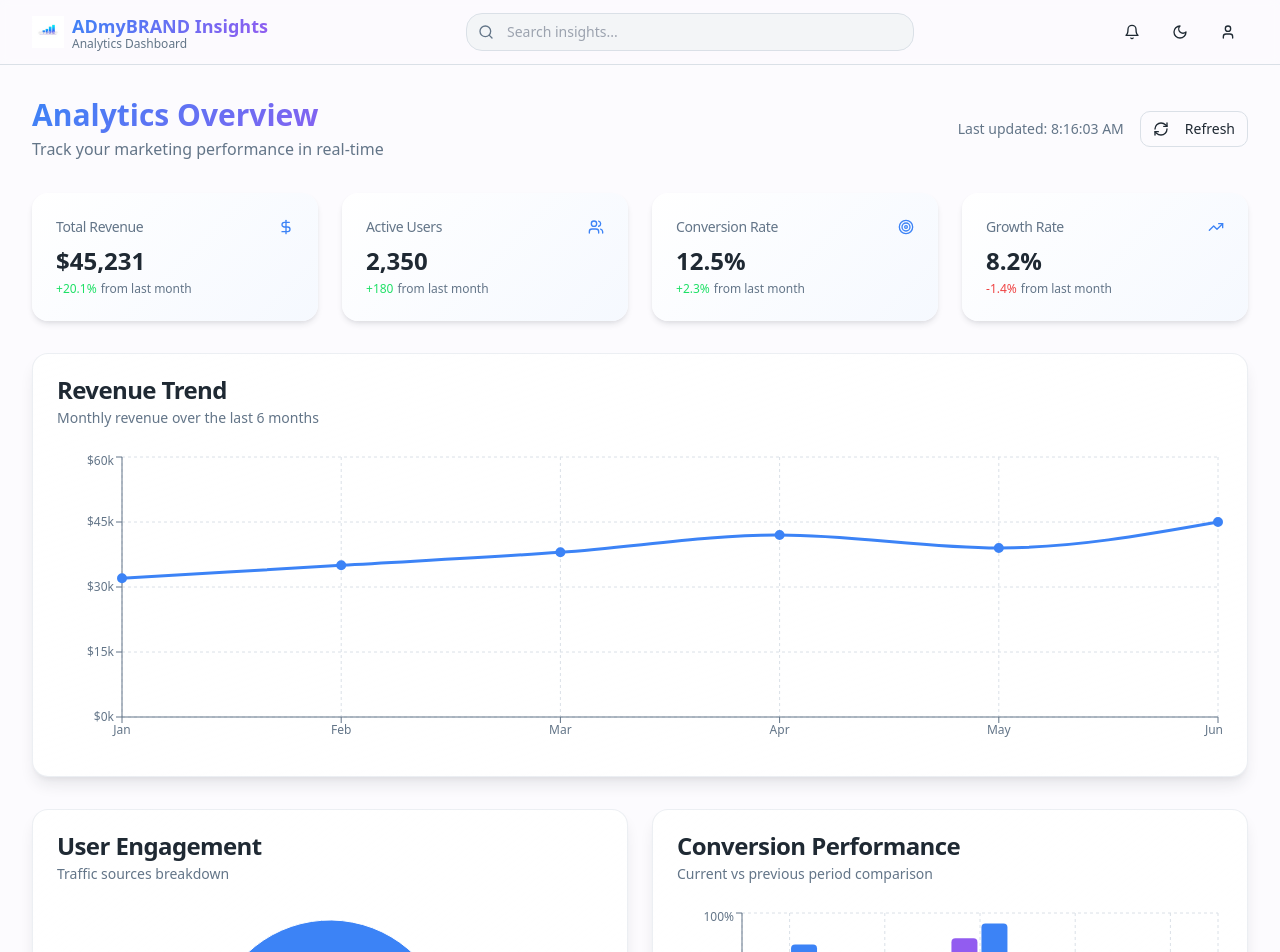
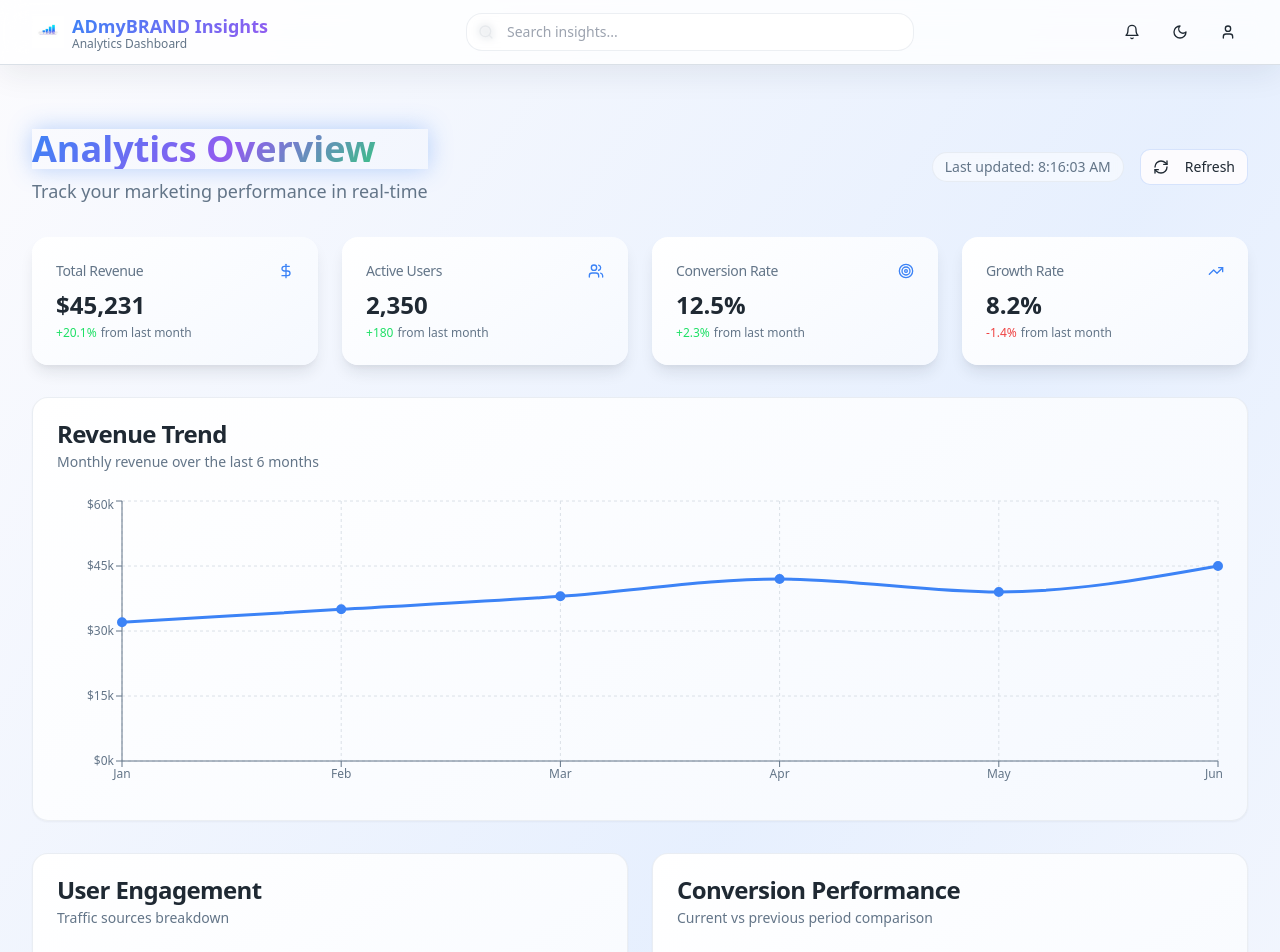
Before and after one commit to itzraghavg9104/admybrand-visuals, a React (Vite) app: page / in a window 1280 px wide. Shown: the top 952 px of the page. Built offline with nearby package versions, Linux system fonts and the light colour scheme.

Commit message:
Refine UI and animations
Enhance the dashboard's UI with a more beautiful and professional look, adhering to the stated themes. Implement proper color schemes and add smooth animations and transitions to improve user experience.

```diff
--- a/src/components/DashboardLayout.tsx
+++ b/src/components/DashboardLayout.tsx
@@ -21,57 +21,57 @@ export const DashboardLayout = ({ children }: DashboardLayoutProps) => {
   const toggleTheme = () => setIsDark(!isDark);
 
   return (
-    <div className="min-h-screen bg-background text-foreground">
+    <div className="min-h-screen bg-gradient-to-br from-background via-primary-subtle to-background text-foreground">
       {/* Header */}
-      <header className="sticky top-0 z-50 w-full border-b border-border bg-background/80 backdrop-blur-sm">
+      <header className="sticky top-0 z-50 w-full border-b border-border bg-white/80 backdrop-blur-md shadow-card">
         <div className="container mx-auto px-4 sm:px-6 lg:px-8">
           <div className="flex h-16 items-center justify-between">
             {/* Logo */}
             <div className="flex items-center gap-4">
-              <Button variant="ghost" size="sm" className="md:hidden">
+              <Button variant="ghost" size="sm" className="md:hidden hover:bg-primary/10 transition-colors">
                 <Menu className="h-5 w-5" />
               </Button>
-              <div className="flex items-center gap-2">
+              <div className="flex items-center gap-2 group">
                 <img
                   src={admybrandLogo}
                   alt="ADmyBRAND Insights"
-                  className="h-8 w-auto"
+                  className="h-8 w-auto transition-transform duration-300 group-hover:scale-110"
                 />
                 <div className="hidden sm:block">
-                  <h1 className="font-bold text-lg bg-gradient-primary bg-clip-text text-transparent">
+                  <h1 className="font-bold text-lg bg-gradient-primary bg-clip-text text-transparent transition-all duration-300 group-hover:scale-105">
                     ADmyBRAND Insights
                   </h1>
-                  <p className="text-xs text-muted-foreground -mt-1">Analytics Dashboard</p>
+                  <p className="text-xs text-muted-foreground -mt-1 transition-colors group-hover:text-primary">Analytics Dashboard</p>
                 </div>
               </div>
             </div>
 
             {/* Search Bar */}
             <div className="hidden md:flex flex-1 max-w-md mx-8">
-              <div className="relative w-full">
-                <Search className="absolute left-3 top-1/2 transform -translate-y-1/2 h-4 w-4 text-muted-foreground" />
+              <div className="relative w-full group">
+                <Search className="absolute left-3 top-1/2 transform -translate-y-1/2 h-4 w-4 text-muted-foreground transition-colors group-focus-within:text-primary" />
                 <input
                   type="text"
                   placeholder="Search insights..."
-                  className="w-full pl-10 pr-4 py-2 text-sm bg-muted border border-border rounded-lg focus:outline-none focus:ring-2 focus:ring-primary focus:border-transparent"
+                  className="w-full pl-10 pr-4 py-2 text-sm bg-white/50 border border-border/50 rounded-lg focus:outline-none focus:ring-2 focus:ring-primary focus:border-transparent transition-all duration-300 backdrop-blur-sm hover:bg-white/80 focus:bg-white"
                 />
               </div>
             </div>
 
             {/* Actions */}
             <div className="flex items-center gap-2">
-              <Button variant="ghost" size="sm" className="hidden md:flex">
+              <Button variant="ghost" size="sm" className="hidden md:flex hover:bg-primary/10 transition-all duration-300 hover:scale-105">
                 <Bell className="h-4 w-4" />
               </Button>
               <Button
                 variant="ghost"
                 size="sm"
                 onClick={toggleTheme}
-                className="transition-all duration-300"
+                className="transition-all duration-300 hover:bg-primary/10 hover:scale-105 hover:rotate-12"
               >
                 {isDark ? <Sun className="h-4 w-4" /> : <Moon className="h-4 w-4" />}
               </Button>
-              <Button variant="ghost" size="sm" className="rounded-full">
+              <Button variant="ghost" size="sm" className="rounded-full hover:bg-primary/10 transition-all duration-300 hover:scale-105">
                 <User className="h-4 w-4" />
               </Button>
             </div>
--- a/src/components/MetricCard.tsx
+++ b/src/components/MetricCard.tsx
@@ -29,25 +29,26 @@ export const MetricCard = ({
 
   return (
     <Card className={cn(
-      "transition-all duration-300 hover:shadow-lg hover:scale-105 animate-fade-in",
-      "bg-gradient-card border-0 shadow-md",
+      "group transition-all duration-500 hover:shadow-card hover:scale-105 animate-fade-in hover:-translate-y-2",
+      "bg-gradient-card border-0 shadow-lg backdrop-blur-sm relative overflow-hidden",
+      "before:absolute before:inset-0 before:bg-gradient-to-r before:from-primary/5 before:to-transparent before:opacity-0 before:transition-opacity before:duration-300 hover:before:opacity-100",
       className
     )}>
-      <CardHeader className="flex flex-row items-center justify-between space-y-0 pb-2">
-        <CardTitle className="text-sm font-medium text-muted-foreground">
+      <CardHeader className="flex flex-row items-center justify-between space-y-0 pb-2 relative z-10">
+        <CardTitle className="text-sm font-medium text-muted-foreground group-hover:text-primary transition-colors duration-300">
           {title}
         </CardTitle>
-        <Icon className="h-4 w-4 text-primary" />
+        <Icon className="h-4 w-4 text-primary transition-all duration-300 group-hover:scale-110 group-hover:text-primary" />
       </CardHeader>
-      <CardContent>
-        <div className="text-2xl font-bold text-foreground mb-1">
+      <CardContent className="relative z-10">
+        <div className="text-2xl font-bold text-foreground mb-1 transition-all duration-300 group-hover:text-primary group-hover:scale-105">
           {value}
         </div>
         <p className="text-xs flex items-center gap-1">
-          <span className={cn("font-medium", changeColor)}>
+          <span className={cn("font-medium transition-all duration-300 group-hover:scale-105", changeColor)}>
             {changePrefix}{change}
           </span>
-          <span className="text-muted-foreground">from last month</span>
+          <span className="text-muted-foreground group-hover:text-foreground transition-colors">from last month</span>
         </p>
       </CardContent>
     </Card>
--- a/src/components/charts/ConversionsChart.tsx
+++ b/src/components/charts/ConversionsChart.tsx
@@ -4,14 +4,15 @@ import { chartData } from "@/data/mockData";
 
 export const ConversionsChart = () => {
   return (
-    <Card className="animate-fade-in bg-gradient-to-br from-card to-card/50 backdrop-blur-sm border border-border/50 shadow-lg">
-      <CardHeader>
-        <CardTitle>Conversion Performance</CardTitle>
-        <CardDescription>
+    <Card className="group animate-fade-in bg-gradient-card backdrop-blur-sm border border-border/50 shadow-card hover:shadow-xl transition-all duration-500 hover:scale-[1.02] relative overflow-hidden">
+      <div className="absolute inset-0 bg-gradient-to-r from-success/5 to-transparent opacity-0 group-hover:opacity-100 transition-opacity duration-500"></div>
+      <CardHeader className="relative z-10">
+        <CardTitle className="group-hover:text-primary transition-colors duration-300">Conversion Performance</CardTitle>
+        <CardDescription className="group-hover:text-foreground transition-colors duration-300">
           Current vs previous period comparison
         </CardDescription>
       </CardHeader>
-      <CardContent>
+      <CardContent className="relative z-10">
         <div className="h-[300px]">
           <ResponsiveContainer width="100%" height="100%">
             <BarChart data={chartData.conversions} barCategoryGap="20%">
--- a/src/components/charts/EngagementChart.tsx
+++ b/src/components/charts/EngagementChart.tsx
@@ -4,14 +4,15 @@ import { chartData } from "@/data/mockData";
 
 export const EngagementChart = () => {
   return (
-    <Card className="animate-fade-in bg-gradient-to-br from-card to-card/50 backdrop-blur-sm border border-border/50 shadow-lg">
-      <CardHeader>
-        <CardTitle>User Engagement</CardTitle>
-        <CardDescription>
+    <Card className="group animate-fade-in bg-gradient-card backdrop-blur-sm border border-border/50 shadow-card hover:shadow-xl transition-all duration-500 hover:scale-[1.02] relative overflow-hidden">
+      <div className="absolute inset-0 bg-gradient-to-r from-secondary/5 to-transparent opacity-0 group-hover:opacity-100 transition-opacity duration-500"></div>
+      <CardHeader className="relative z-10">
+        <CardTitle className="group-hover:text-primary transition-colors duration-300">User Engagement</CardTitle>
+        <CardDescription className="group-hover:text-foreground transition-colors duration-300">
           Traffic sources breakdown
         </CardDescription>
       </CardHeader>
-      <CardContent>
+      <CardContent className="relative z-10">
         <div className="h-[300px]">
           <ResponsiveContainer width="100%" height="100%">
             <PieChart>
--- a/src/components/charts/RevenueChart.tsx
+++ b/src/components/charts/RevenueChart.tsx
@@ -4,16 +4,17 @@ import { chartData } from "@/data/mockData";
 
 export const RevenueChart = () => {
   return (
-    <Card className="animate-fade-in bg-gradient-to-br from-card to-card/50 backdrop-blur-sm border border-border/50 shadow-lg">
-      <CardHeader>
-        <CardTitle className="flex items-center gap-2">
+    <Card className="group animate-fade-in bg-gradient-card backdrop-blur-sm border border-border/50 shadow-card hover:shadow-xl transition-all duration-500 hover:scale-[1.02] relative overflow-hidden">
+      <div className="absolute inset-0 bg-gradient-to-r from-primary/5 to-transparent opacity-0 group-hover:opacity-100 transition-opacity duration-500"></div>
+      <CardHeader className="relative z-10">
+        <CardTitle className="flex items-center gap-2 text-foreground group-hover:text-primary transition-colors duration-300">
           Revenue Trend
         </CardTitle>
-        <CardDescription>
+        <CardDescription className="group-hover:text-foreground transition-colors duration-300">
           Monthly revenue over the last 6 months
         </CardDescription>
       </CardHeader>
-      <CardContent>
+      <CardContent className="relative z-10">
         <div className="h-[300px]">
           <ResponsiveContainer width="100%" height="100%">
             <LineChart data={chartData.revenue}>
--- a/src/index.css
+++ b/src/index.css
@@ -57,15 +57,19 @@ All colors MUST be HSL.
 
     /* Dashboard Gradients */
     --gradient-primary: linear-gradient(135deg, hsl(217 91% 60%), hsl(262 83% 65%));
-    --gradient-card: linear-gradient(135deg, hsl(0 0% 100%), hsl(217 91% 98%));
+    --gradient-card: linear-gradient(145deg, hsl(0 0% 100%), hsl(217 91% 98%));
     --gradient-success: linear-gradient(135deg, hsl(142 76% 50%), hsl(142 76% 35%));
     --gradient-warning: linear-gradient(135deg, hsl(38 92% 50%), hsl(38 92% 35%));
+    --gradient-hero: linear-gradient(135deg, hsl(217 91% 60%) 0%, hsl(262 83% 65%) 50%, hsl(142 76% 50%) 100%);
+    --gradient-glass: linear-gradient(145deg, hsl(0 0% 100% / 0.1), hsl(0 0% 100% / 0.05));
 
     /* Shadows */
     --shadow-sm: 0 1px 2px 0 hsl(210 24% 16% / 0.05);
     --shadow-md: 0 4px 6px -1px hsl(210 24% 16% / 0.1), 0 2px 4px -1px hsl(210 24% 16% / 0.06);
     --shadow-lg: 0 10px 15px -3px hsl(210 24% 16% / 0.1), 0 4px 6px -2px hsl(210 24% 16% / 0.05);
     --shadow-xl: 0 20px 25px -5px hsl(210 24% 16% / 0.1), 0 10px 10px -5px hsl(210 24% 16% / 0.04);
+    --shadow-glow: 0 0 40px hsl(217 91% 60% / 0.3);
+    --shadow-card: 0 8px 32px hsl(210 24% 16% / 0.08);
 
     /* Chart Colors */
     --chart-1: 217 91% 60%;
@@ -154,3 +158,22 @@ All colors MUST be HSL.
     @apply bg-background text-foreground;
   }
 }
+
+@layer components {
+  .glass-card {
+    @apply backdrop-blur-sm bg-white/10 border border-white/20;
+  }
+
+  .hover-lift {
+    @apply transition-all duration-300 hover:scale-105 hover:shadow-lg;
+  }
+
+  .hover-glow {
+    @apply transition-all duration-300 hover:shadow-glow;
+  }
+
+  .pulse-slow {
+    @apply animate-pulse;
+    animation-duration: 3s;
+  }
+}
--- a/src/pages/Index.tsx
+++ b/src/pages/Index.tsx
@@ -40,19 +40,22 @@ const Index = () => {
 
   return (
     <DashboardLayout>
-      <div className="space-y-8 animate-fade-in">
+      <div className="space-y-8 animate-fade-in relative">{/* Floating background elements */}
+        <div className="absolute top-0 left-0 w-72 h-72 bg-primary/10 rounded-full blur-3xl animate-float -z-10"></div>
+        <div className="absolute top-40 right-0 w-96 h-96 bg-secondary/10 rounded-full blur-3xl animate-float [animation-delay:2s] -z-10"></div>
+        <div className="absolute bottom-0 left-1/2 w-80 h-80 bg-success/10 rounded-full blur-3xl animate-float [animation-delay:4s] -z-10"></div>
         {/* Header */}
-        <div className="flex flex-col sm:flex-row justify-between items-start sm:items-center gap-4">
-          <div>
-            <h1 className="text-3xl font-bold bg-gradient-primary bg-clip-text text-transparent">
+        <div className="flex flex-col sm:flex-row justify-between items-start sm:items-center gap-4 relative z-10">
+          <div className="space-y-2">
+            <h1 className="text-4xl font-bold bg-gradient-hero bg-clip-text text-transparent animate-glow">
               Analytics Overview
             </h1>
-            <p className="text-muted-foreground mt-1">
+            <p className="text-muted-foreground text-lg animate-slide-up [animation-delay:200ms]">
               Track your marketing performance in real-time
             </p>
           </div>
-          <div className="flex items-center gap-4">
-            <div className="text-sm text-muted-foreground">
+          <div className="flex items-center gap-4 animate-slide-up [animation-delay:400ms]">
+            <div className="text-sm text-muted-foreground bg-white/50 px-3 py-1 rounded-full backdrop-blur-sm border border-border/50">
               Last updated: {lastUpdated.toLocaleTimeString()}
             </div>
             <Button
@@ -60,16 +63,16 @@ const Index = () => {
               size="sm"
               onClick={handleRefresh}
               disabled={isRefreshing}
-              className="transition-all duration-300"
+              className="transition-all duration-300 hover:shadow-md hover:scale-105 hover:bg-primary hover:text-primary-foreground border-primary/20 backdrop-blur-sm"
             >
-              <RefreshCw className={`h-4 w-4 mr-2 ${isRefreshing ? 'animate-spin' : ''}`} />
+              <RefreshCw className={`h-4 w-4 mr-2 transition-transform duration-300 ${isRefreshing ? 'animate-spin' : ''}`} />
               Refresh
             </Button>
           </div>
         </div>
 
         {/* Metrics Cards */}
-        <div className="grid grid-cols-1 md:grid-cols-2 lg:grid-cols-4 gap-6">
+        <div className="grid grid-cols-1 md:grid-cols-2 lg:grid-cols-4 gap-6 relative z-10">
           <MetricCard
             title="Total Revenue"
             value={metricsData.revenue.value}
@@ -105,19 +108,25 @@ const Index = () => {
         </div>
 
         {/* Charts */}
-        <div className="grid grid-cols-1 lg:grid-cols-2 gap-6">
-          <div className="lg:col-span-2">
+        <div className="grid grid-cols-1 lg:grid-cols-2 gap-6 relative z-10">
+          <div className="lg:col-span-2 animate-scale-in [animation-delay:600ms]">
             <RevenueChart />
           </div>
         </div>
 
-        <div className="grid grid-cols-1 lg:grid-cols-2 gap-6">
-          <EngagementChart />
-          <ConversionsChart />
+        <div className="grid grid-cols-1 lg:grid-cols-2 gap-6 relative z-10">
+          <div className="animate-scale-in [animation-delay:800ms]">
+            <EngagementChart />
+          </div>
+          <div className="animate-scale-in [animation-delay:1000ms]">
+            <ConversionsChart />
+          </div>
         </div>
 
         {/* Data Table */}
-        <CampaignTable />
+        <div className="animate-scale-in [animation-delay:1200ms] relative z-10">
+          <CampaignTable />
+        </div>
       </div>
       <Toaster />
     </DashboardLayout>
--- a/tailwind.config.ts
+++ b/tailwind.config.ts
@@ -88,14 +88,18 @@ export default {
 				'gradient-primary': 'var(--gradient-primary)',
 				'gradient-card': 'var(--gradient-card)',
 				'gradient-success': 'var(--gradient-success)',
-				'gradient-warning': 'var(--gradient-warning)'
+				'gradient-warning': 'var(--gradient-warning)',
+				'gradient-hero': 'var(--gradient-hero)',
+				'gradient-glass': 'var(--gradient-glass)'
 			},
 			boxShadow: {
 				'sm': 'var(--shadow-sm)',
 				'DEFAULT': 'var(--shadow-md)',
 				'md': 'var(--shadow-md)',
 				'lg': 'var(--shadow-lg)',
-				'xl': 'var(--shadow-xl)'
+				'xl': 'var(--shadow-xl)',
+				'glow': 'var(--shadow-glow)',
+				'card': 'var(--shadow-card)'
 			},
 			keyframes: {
 				'accordion-down': {
@@ -125,6 +129,14 @@ export default {
 				'scale-in': {
 					'0%': { opacity: '0', transform: 'scale(0.95)' },
 					'100%': { opacity: '1', transform: 'scale(1)' }
+				},
+				'float': {
+					'0%, 100%': { transform: 'translateY(0px)' },
+					'50%': { transform: 'translateY(-10px)' }
+				},
+				'glow': {
+					'0%, 100%': { boxShadow: '0 0 20px hsl(var(--primary) / 0.3)' },
+					'50%': { boxShadow: '0 0 40px hsl(var(--primary) / 0.6)' }
 				}
 			},
 			animation: {
@@ -133,7 +145,9 @@ export default {
 				'fade-in': 'fade-in 0.6s ease-out',
 				'slide-up': 'slide-up 0.4s ease-out',
 				'scale-in': 'scale-in 0.3s ease-out',
-				'pulse-slow': 'pulse 3s cubic-bezier(0.4, 0, 0.6, 1) infinite'
+				'pulse-slow': 'pulse 3s cubic-bezier(0.4, 0, 0.6, 1) infinite',
+				'float': 'float 6s ease-in-out infinite',
+				'glow': 'glow 2s ease-in-out infinite alternate'
 			}
 		}
 	},
```
